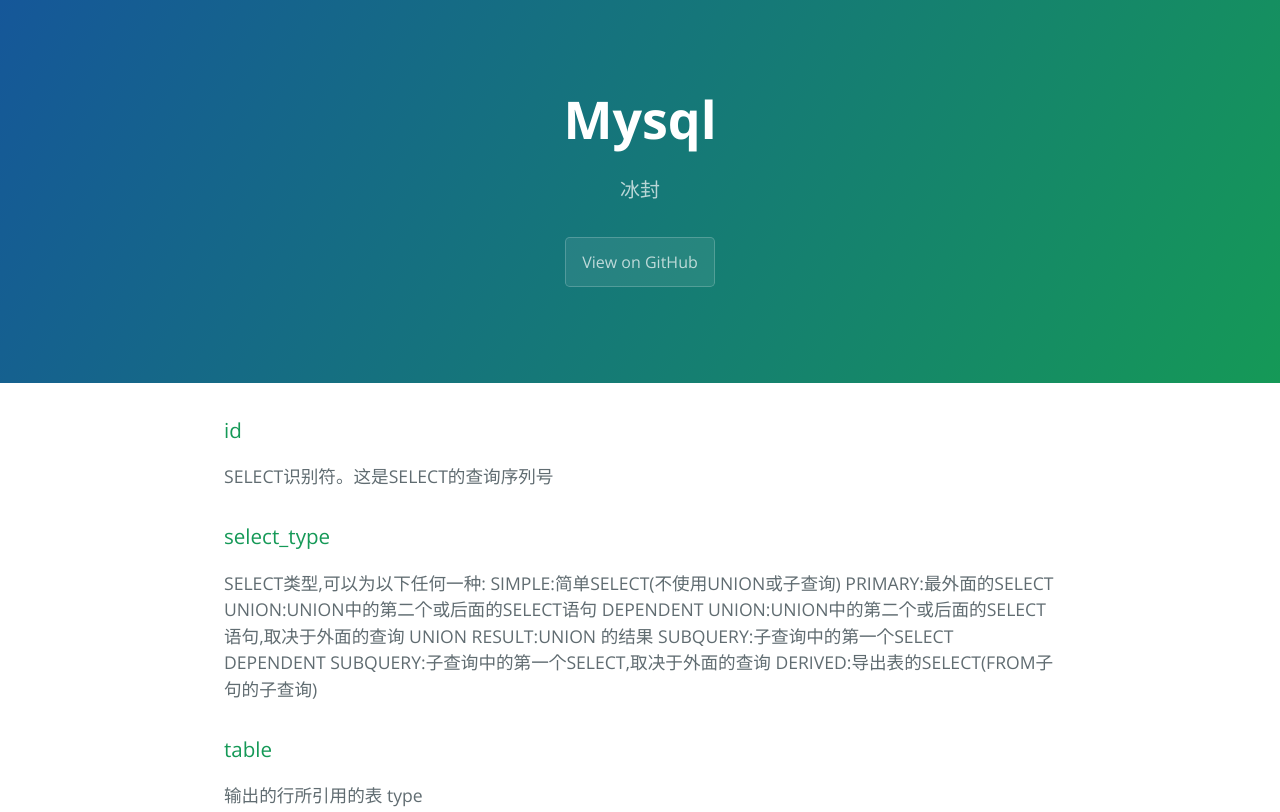
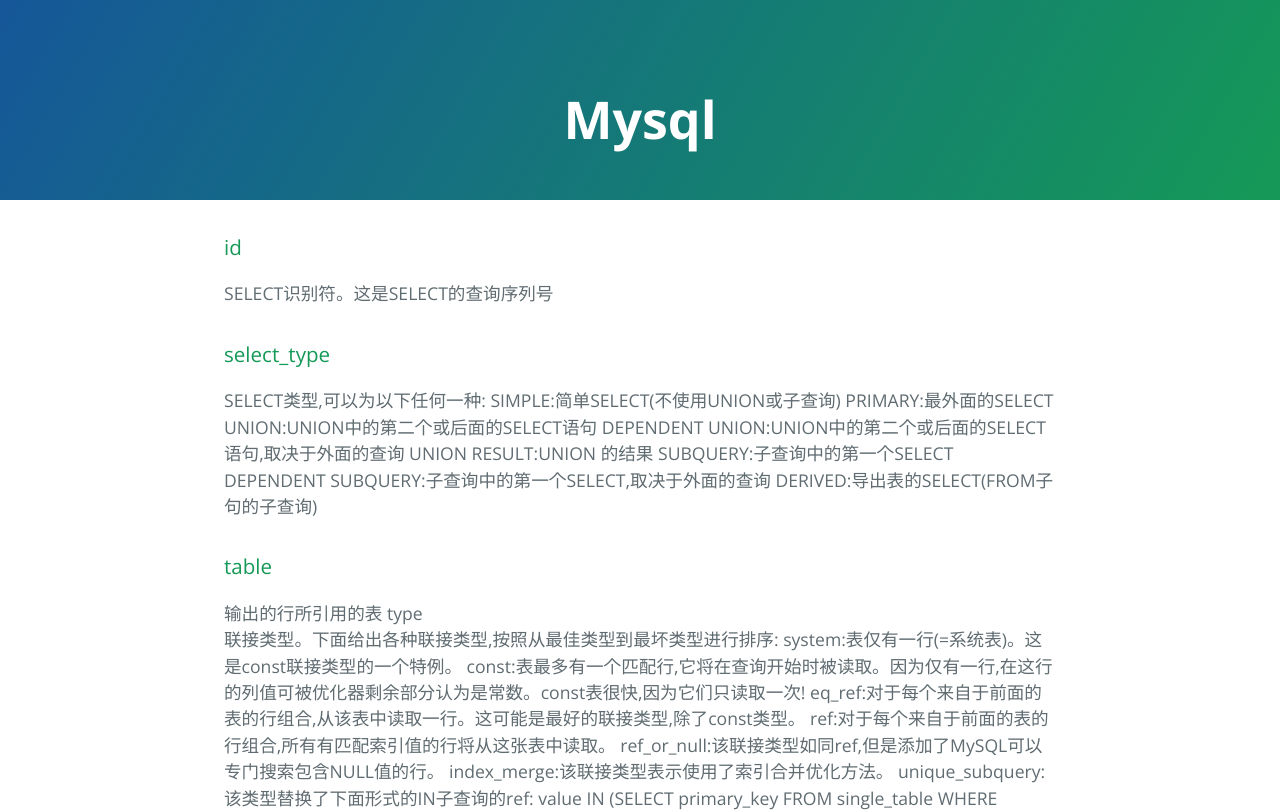
Before and after one commit to hongyunli/mysql, a plain HTML site: page index.html in a window 1280 px wide. Shown: the top 812 px of the page. Drawn offline with nearby package versions, Linux system fonts and the light colour scheme.

Commit message:
Update index.html

```diff
--- a/index.html
+++ b/index.html
@@ -10,10 +10,8 @@
     <link rel="stylesheet" type="text/css" href="stylesheets/github-light.css" media="screen">
   </head>
   <body>
-    <section class="page-header">
+    <section class="page-header" style="height:200px">
       <h1 class="project-name">Mysql</h1>
-      <h2 class="project-tagline">冰封</h2>
-      <a href="https://github.com/hongyunli/mysql" class="btn">View on GitHub</a>
     </section>
 
     <section class="main-content">
```
